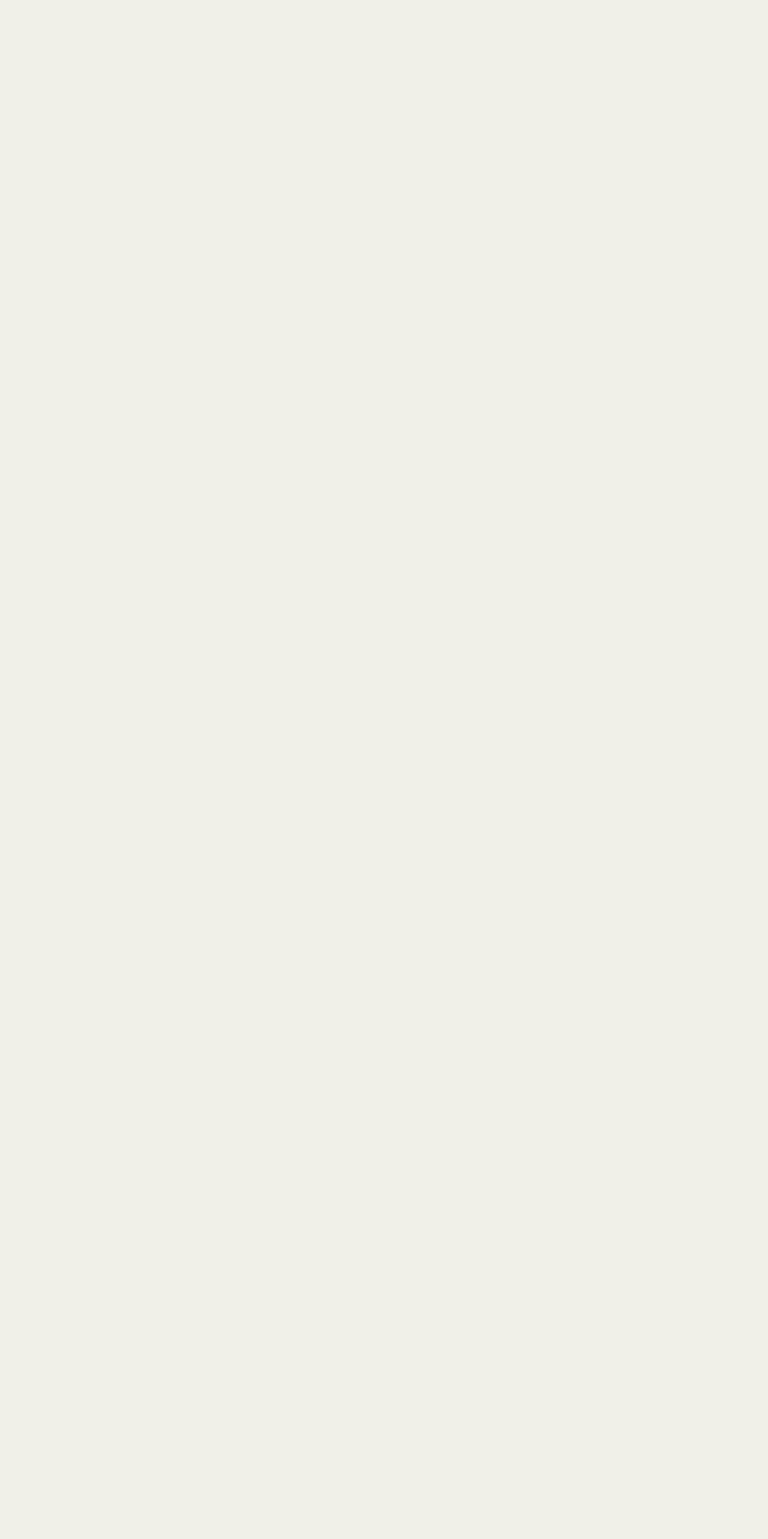
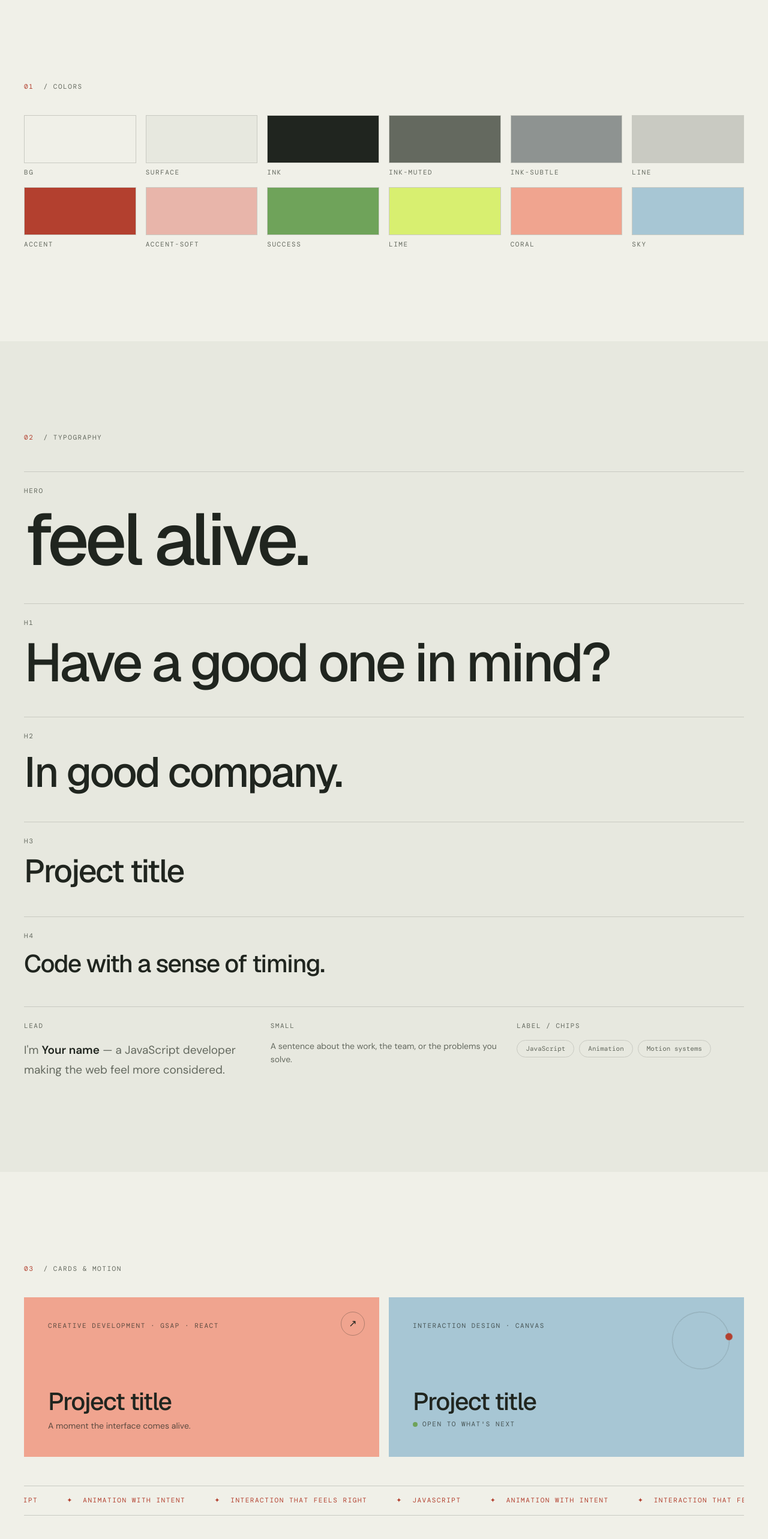
Before and after one commit to Andrew01011997/portfolio, a SvelteKit app: page /design-system in a window 1280 px wide. Before the commit this address had no page. Shown: the part 94-2660 px from the top of the page at 60% size. Before the commit the page ends 800 px from the top, so only its background shows below. Built offline with nearby package versions, Linux system fonts and the light colour scheme.

Commit message:
Add design system preview page

```diff
--- /dev/null
+++ b/src/routes/design-system/+page.svelte
@@ -0,0 +1,119 @@
+<script lang="ts">
+	let dark = $state(false);
+
+	function toggleTheme() {
+		dark = !dark;
+		document.documentElement.dataset.theme = dark ? 'dark' : 'light';
+		try {
+			localStorage.setItem('theme', dark ? 'dark' : 'light');
+		} catch {}
+	}
+
+	const colors = [
+		['bg', 'bg-bg'],
+		['surface', 'bg-surface'],
+		['ink', 'bg-ink'],
+		['ink-muted', 'bg-ink-muted'],
+		['ink-subtle', 'bg-ink-subtle'],
+		['line', 'bg-line'],
+		['accent', 'bg-accent'],
+		['accent-soft', 'bg-accent-soft'],
+		['success', 'bg-success'],
+		['lime', 'bg-lime'],
+		['coral', 'bg-coral'],
+		['sky', 'bg-sky']
+	];
+
+	const types = [
+		['hero', 'text-hero', 'feel alive.'],
+		['h1', 'text-h1', 'Have a good one in mind?'],
+		['h2', 'text-h2', 'In good company.'],
+		['h3', 'text-h3', 'Project title'],
+		['h4', 'text-h4', 'Code with a sense of timing.']
+	];
+</script>
+
+<svelte:head>
+	<title>Design system</title>
+</svelte:head>
+
+<header class="container-page flex items-center justify-between py-6">
+	<span class="text-small font-medium">Design system</span>
+	<button class="chip gap-2 hover:text-ink" onclick={toggleTheme}>{dark ? 'Light' : 'Dark'}</button>
+</header>
+
+<section class="section container-page">
+	<p class="eyebrow mb-10"><span class="text-accent">01</span> &nbsp;/ Colors</p>
+	<div class="grid grid-cols-2 gap-4 sm:grid-cols-4 lg:grid-cols-6">
+		{#each colors as [name, cls] (name)}
+			<div>
+				<div class="h-20 border border-line {cls}"></div>
+				<p class="eyebrow mt-2">{name}</p>
+			</div>
+		{/each}
+	</div>
+</section>
+
+<section class="section bg-surface">
+	<div class="container-page space-y-12">
+		<p class="eyebrow"><span class="text-accent">02</span> &nbsp;/ Typography</p>
+		{#each types as [name, cls, sample] (name)}
+			<div class="border-t border-line pt-6">
+				<p class="eyebrow mb-4">{name}</p>
+				<p class="font-display font-medium {cls}">{sample}</p>
+			</div>
+		{/each}
+		<div class="grid gap-8 border-t border-line pt-6 md:grid-cols-3">
+			<div>
+				<p class="eyebrow mb-4">lead</p>
+				<p class="text-lead text-ink-muted">
+					I'm <strong>Your name</strong> — a JavaScript developer making the web feel more considered.
+				</p>
+			</div>
+			<div>
+				<p class="eyebrow mb-4">small</p>
+				<p class="text-small text-ink-muted">A sentence about the work, the team, or the problems you solve.</p>
+			</div>
+			<div>
+				<p class="eyebrow mb-4">label / chips</p>
+				<div class="flex flex-wrap gap-2">
+					<span class="chip">JavaScript</span>
+					<span class="chip">Animation</span>
+					<span class="chip">Motion systems</span>
+				</div>
+			</div>
+		</div>
+	</div>
+</section>
+
+<section class="section container-page">
+	<p class="eyebrow mb-10"><span class="text-accent">03</span> &nbsp;/ Cards & motion</p>
+	<div class="grid gap-4 md:grid-cols-2">
+		<article class="relative rounded-card bg-coral p-8 text-on-card md:p-10">
+			<p class="eyebrow text-on-card/70">Creative development · GSAP · React</p>
+			<a href="#top" class="icon-button absolute top-6 right-6" aria-label="Open project">↗</a>
+			<h3 class="mt-24 text-h4 text-on-card">Project title</h3>
+			<p class="mt-2 max-w-sm text-small text-on-card/70">A moment the interface comes alive.</p>
+		</article>
+		<article class="relative rounded-card bg-sky p-8 text-on-card md:p-10">
+			<p class="eyebrow text-on-card/70">Interaction design · Canvas</p>
+			<span class="absolute top-6 right-6 size-24 rounded-full border border-on-card/20 animate-orbit">
+				<span class="absolute -top-1.5 left-1/2 size-3 rounded-full bg-accent"></span>
+			</span>
+			<h3 class="mt-24 text-h4 text-on-card">Project title</h3>
+			<p class="mt-2 flex items-center gap-2 eyebrow text-on-card/70">
+				<span class="size-2 rounded-full bg-success text-success animate-pulse-dot"></span>
+				Open to what's next
+			</p>
+		</article>
+	</div>
+	<div class="mt-12 overflow-hidden border-y border-line py-4">
+		<div class="flex w-max animate-marquee gap-12 font-mono text-label tracking-label text-accent uppercase">
+			{#each [0, 1] as copy (copy)}
+				{#each ['JavaScript', 'Animation with intent', 'Interaction that feels right'] as word (word)}
+					<span aria-hidden={copy === 1}>✦ &nbsp;{word}</span>
+				{/each}
+			{/each}
+		</div>
+	</div>
+</section>
```
